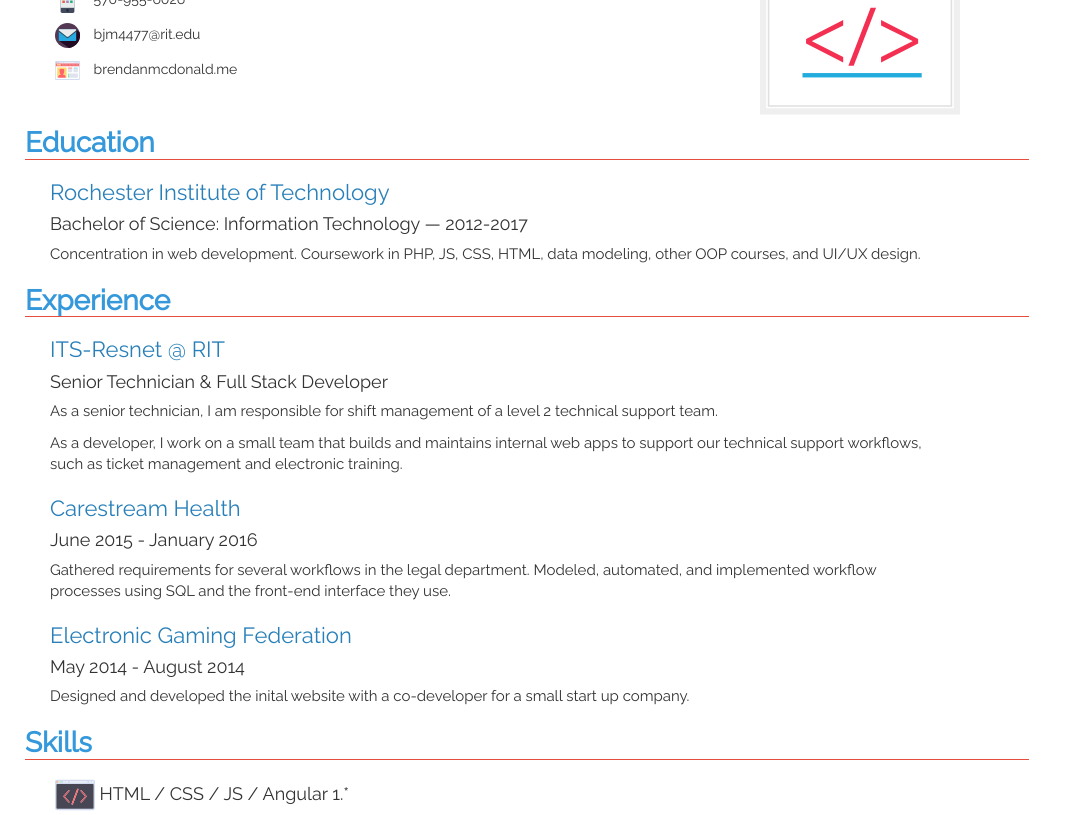
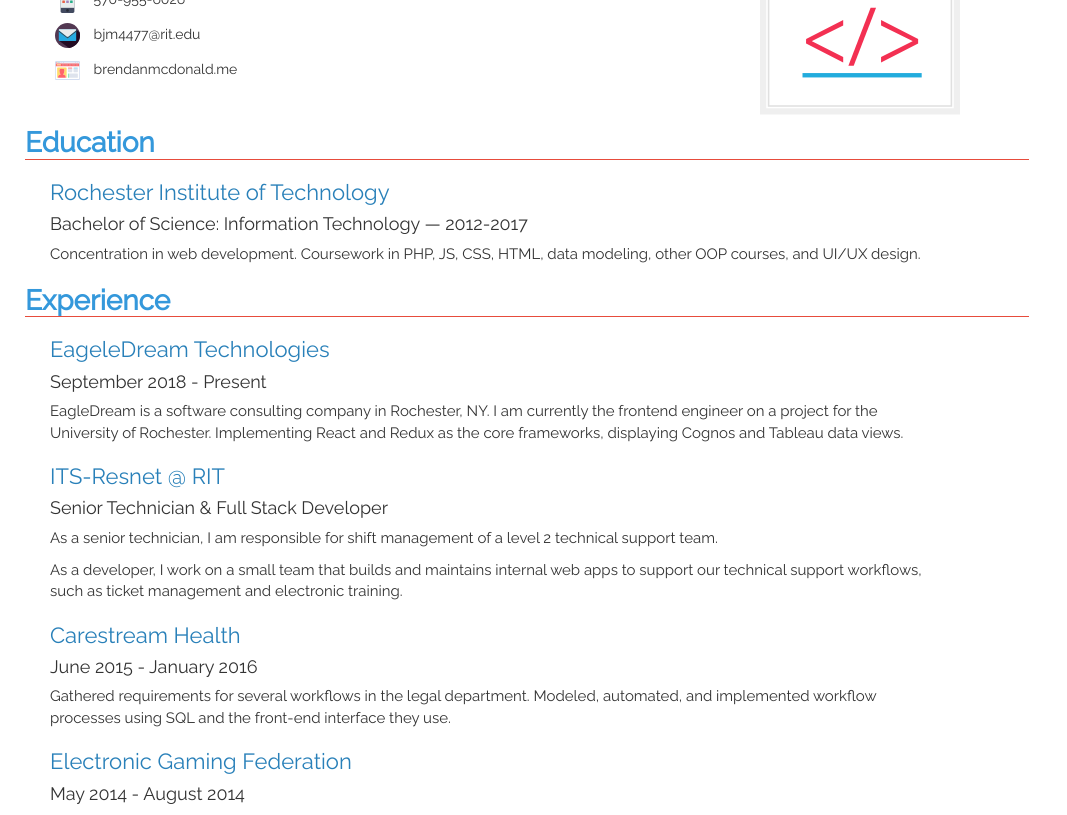
Before and after one commit to Rangoons/resume, a plain HTML site: page index.html in a window 1280 px wide. Shown: the part 68-883 px from the top of the page, without its empty margins (0-1067 px from the left). Drawn offline with nearby package versions, Linux system fonts and the light colour scheme.

Commit message:
Update index.html

```diff
--- a/index.html
+++ b/index.html
@@ -37,6 +37,11 @@
   </div>
   <h1>Experience</h1>
   <div class="job">
+  <h2>EageleDream Technologies</h2>
+  <h3>September 2018 - Present</h3>
+  <p>EagleDream is a software consulting company in Rochester, NY. I am currently the frontend engineer on a project for the University of Rochester. Implementing React and Redux as the core frameworks, displaying Cognos and Tableau data views.</p>
+</div>
+  <div class="job">
     <h2>ITS-Resnet @ RIT</h2>
     <h3>Senior Technician & Full Stack Developer</h3>
     <p>As a senior technician, I am responsible for shift management of a level 2 technical support team.</p>
@@ -55,7 +60,7 @@
 <h1>Skills</h1>
   <div class="skills">
     <ul class=skillslist>
-      <li id="web"><img src="icons/browser.svg" alt="" class="skill"> HTML / CSS / JS / Angular 1.*</li>
+      <li id="web"><img src="icons/browser.svg" alt="" class="skill"> HTML / CSS / JS / Angular 1.* / React / Redux</li>
       <li id="server"><img src="icons/server-12.svg" alt="" class="skill"> PHP / NODE </li>
       <li id="db"><img src="icons/database-12.svg" alt="" class="skill"> SQL & Data Modeling</li>
       <!-- <li id="framework"> Backbone</li> -->
```
